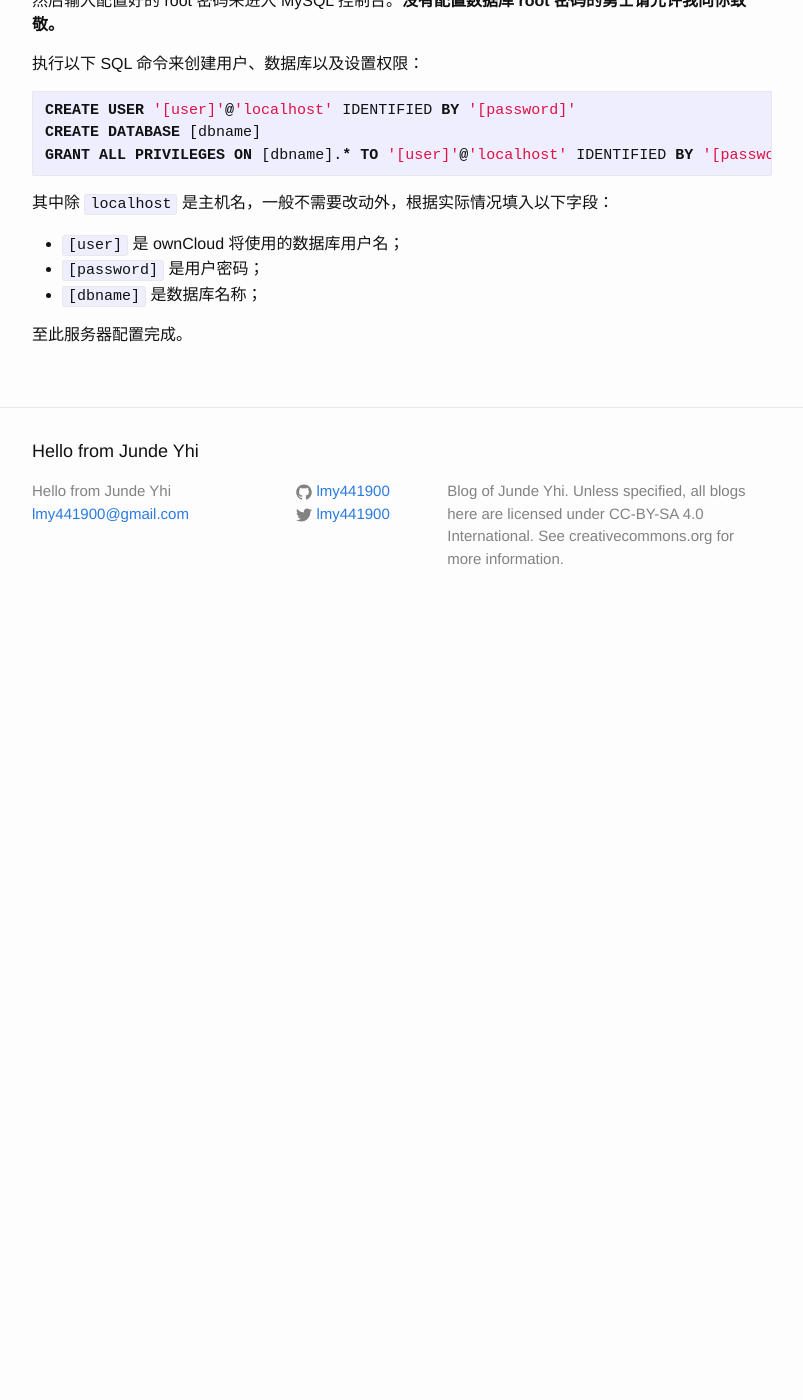
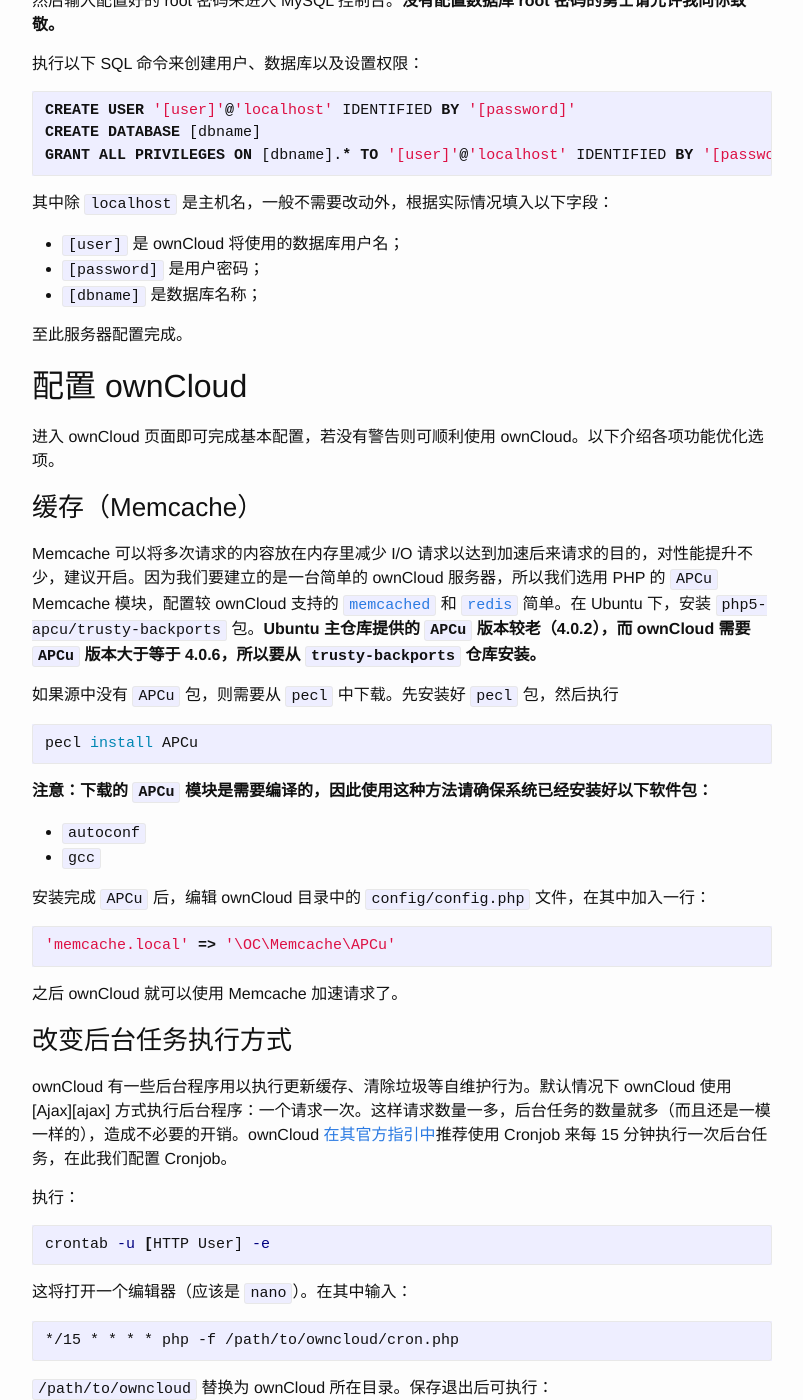
Before and after one commit to lmy441900/lmy441900.github.io, a Jekyll site: the page built from _posts/2016-08-06-how-to-setup-owncloud-on-a-single-server.md, in a window 1280 px wide and 1400 px high, scrolled down 4797 px. Shown: the whole window, without its empty margins (238-1041 px from the left). Built offline with Jekyll 4.4.1, drawn with Linux system fonts in a browser that asks for light colours; before the commit the page ends 5427 px from its top, so only the background shows below that; some of the changed text lies outside the part shown.

Commit message:
update: [WIP] how-to-setup-owncloud-on-a-single-server
Signed-off-by: Junde Yhi <lmy441900@gmail.com>

````diff
--- a/_posts/2016-08-06-how-to-setup-owncloud-on-a-single-server.md
+++ b/_posts/2016-08-06-how-to-setup-owncloud-on-a-single-server.md
@@ -223,3 +223,76 @@
 - `[dbname]` 是数据库名称；
 
 至此服务器配置完成。
+
+## 配置 ownCloud
+
+进入 ownCloud 页面即可完成基本配置，若没有警告则可顺利使用 ownCloud。以下介绍各项功能优化选项。
+
+### 缓存（Memcache）
+
+Memcache 可以将多次请求的内容放在内存里减少 I/O 请求以达到加速后来请求的目的，对性能提升不少，建议开启。因为我们要建立的是一台简单的 ownCloud 服务器，所以我们选用 PHP 的 `APCu` Memcache 模块，配置较 ownCloud 支持的 [`memcached`][memcached] 和 [`redis`][redis] 简单。在 Ubuntu 下，安装 `php5-apcu/trusty-backports` 包。**Ubuntu 主仓库提供的 `APCu` 版本较老（4.0.2），而 ownCloud 需要 `APCu` 版本大于等于 4.0.6，所以要从 `trusty-backports` 仓库安装。**
+
+如果源中没有 `APCu` 包，则需要从 `pecl` 中下载。先安装好 `pecl` 包，然后执行
+
+```bash
+pecl install APCu
+```
+
+**注意：下载的 `APCu` 模块是需要编译的，因此使用这种方法请确保系统已经安装好以下软件包：**
+
+- `autoconf`
+- `gcc`
+
+[memcached]: https://memcached.org/
+
+安装完成 `APCu` 后，编辑 ownCloud 目录中的 `config/config.php` 文件，在其中加入一行：
+
+```php
+'memcache.local' => '\OC\Memcache\APCu'
+```
+
+之后 ownCloud 就可以使用 Memcache 加速请求了。
+
+### 改变后台任务执行方式
+
+ownCloud 有一些后台程序用以执行更新缓存、清除垃圾等自维护行为。默认情况下 ownCloud 使用 [Ajax][ajax] 方式执行后台程序：一个请求一次。这样请求数量一多，后台任务的数量就多（而且还是一模一样的），造成不必要的开销。ownCloud [在其官方指引中](https://doc.owncloud.org/server/9.1/admin_manual/configuration_server/background_jobs_configuration.html)推荐使用 Cronjob 来每 15 分钟执行一次后台任务，在此我们配置 Cronjob。
+
+执行：
+
+```bash
+crontab -u [HTTP User] -e
+```
+
+这将打开一个编辑器（应该是 `nano`）。在其中输入：
+
+```
+*/15 * * * * php -f /path/to/owncloud/cron.php
+```
+
+`/path/to/owncloud` 替换为 ownCloud 所在目录。保存退出后可执行：
+
+```bash
+crontab -u [HTTP User] -l
+```
+
+来检查是否启用任务。之后我们需要在 ownCloud 中选择 Cron 任务执行类型，打开“管理”界面找到“后台任务”选项设置为 Cron 即可。
+
+### 服务器端加密（不推荐开启）
+
+ownCloud 有一个选项用于开启服务器端加密，可以对上传的文件进行加密处理。**我个人不推荐这么做，原因如下：**
+
+- 加密之后文件比原来大 30% 左右（参见[官方资料]()）；
+- 使用 ownCloud 模块会给系统带来更多开销；
+- 真的 Care 安全性的话~~不如跳舞~~，使用全盘加密效果会更好。
+
+### 二步验证（2FA）
+
+### 电子邮件
+
+# 附录
+
+## 启用 HTTP 安全连接（HTTPS）
+
+## 配置 ownCloud 使用电子邮件
+
+## 使用 `occ` 从后台管理 ownCloud
````
